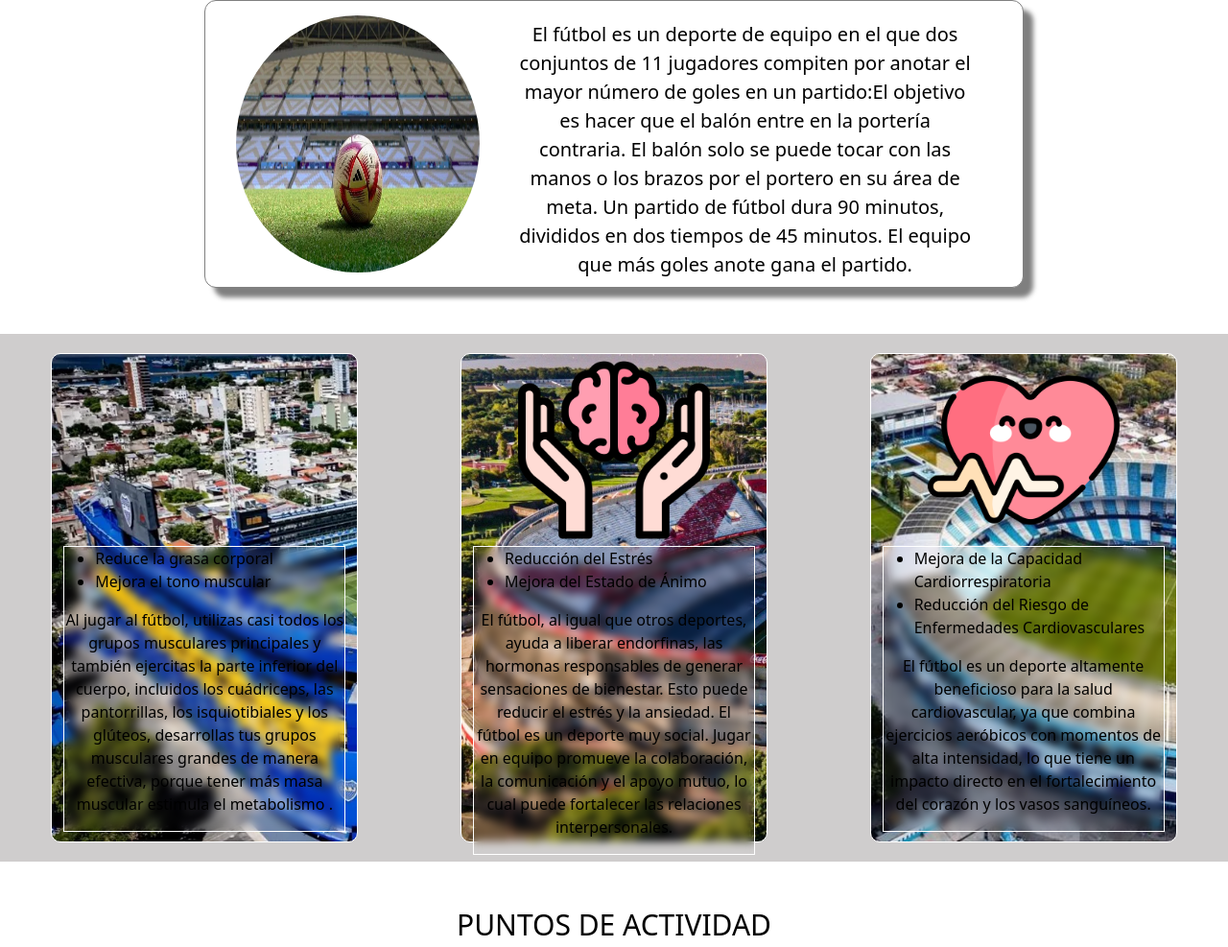
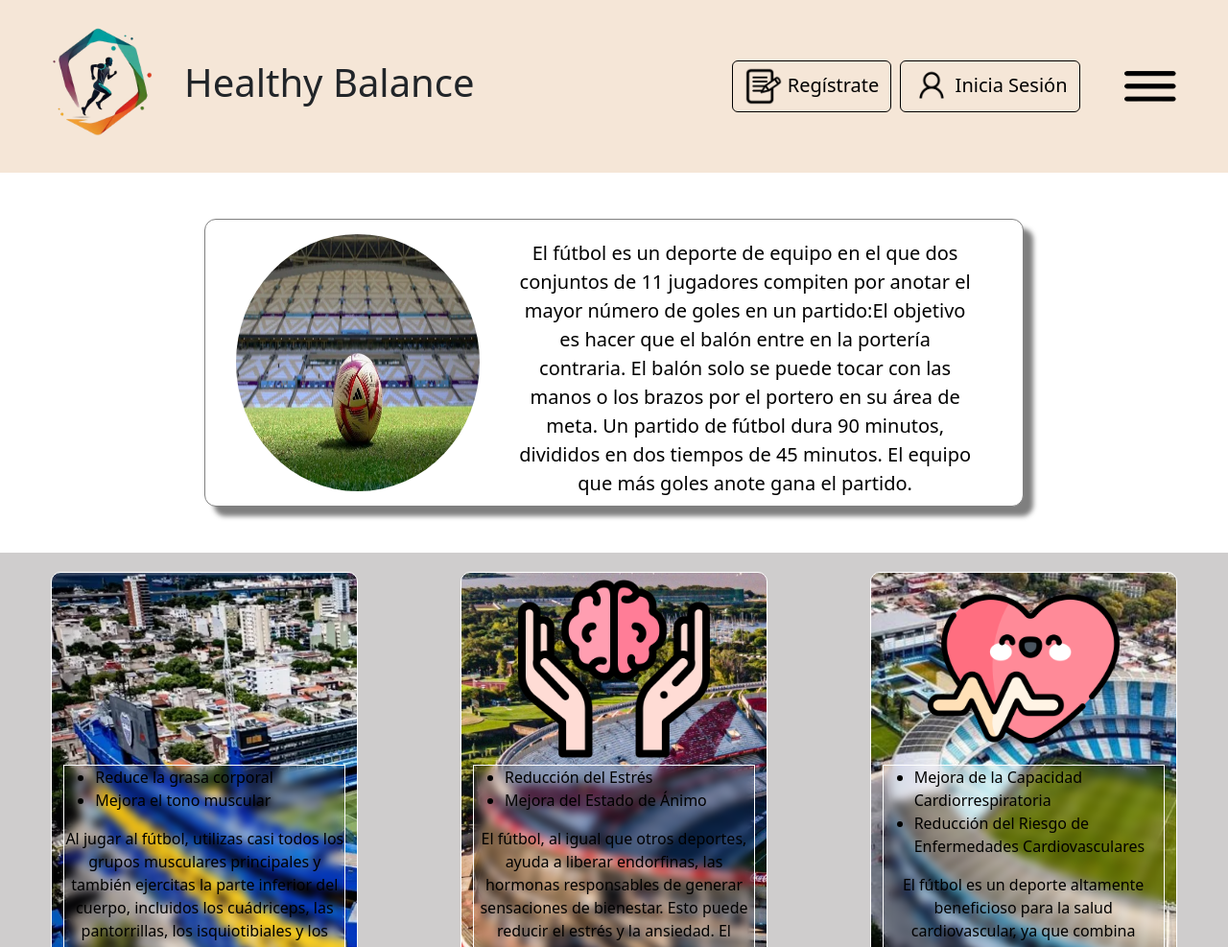
Before and after one commit to Nreale/Tp-Final, a website: page paginas/Futbol.html in a window 1280 px wide. Shown: the top 987 px of the page at 96% size. Drawn offline with nearby package versions, Linux system fonts and the light colour scheme.

Commit message:
menu futbol

```diff
--- a/paginas/Futbol.html
+++ b/paginas/Futbol.html
@@ -9,7 +9,30 @@
     <title>Deporte - Futbol</title>
 </head>
 <body>
-    <main class="row container-fluid" id="margen">
+    <header class="row container-fluid" id="header">
+        <div class="logoP col-lg-7">
+            <img src="../assets/iconos/logo.png" alt="">
+            <h1>Healthy Balance</h1>
+        </div>
+        <div class="maslogos col-lg-5">
+            <button type="button" class="btn btn-outline-light"><img src="../assets/iconos/registro.png" alt=""><p>Regístrate</p></button>
+            <button type="button" class="btn btn-outline-light"><img src="../assets/iconos/sesion.png" alt=""><p>Inicia Sesión</p></button>
+            <a href="" data-bs-toggle="dropdown"><img class="menu" src="../assets/iconos/menu.png" alt=""></a>
+            <div class="dropdown-menu">
+                <a class="dropdown-item" href="">Inicio</a>
+                <a class="dropdown-item" href="">Nutricion</a>
+                <a class="dropdown-item" href="paginas/Futbol.html">Futbol</a>
+                <a class="dropdown-item" href="">Tenis</a>
+                <a class="dropdown-item" href="">Basket</a>
+                <a class="dropdown-item" href="">Voley</a>
+                <a class="dropdown-item" href="">Natacion</a>
+                <a class="dropdown-item" href="">Hockey</a>
+            </div>
+        </div>
+    </header>
+    <br>
+    <br>
+    <main class="row container-fluid main-tareta-Fut1" id="margen">
         <div class="col-lg-2">
 
         </div>
@@ -92,5 +115,6 @@
         </div>
     </div>
     <br>
+
 </body>
 </html>
--- a/scss/mainF.scss
+++ b/scss/mainF.scss
@@ -9,6 +9,54 @@
 #margen{
     margin: 0;
     padding: 0;
+}
+
+#header{
+    background-color: #f5e6d7;
+    margin: 0;
+    padding: 0;
+}
+
+.logoP{
+    display: flex;
+    align-items: center;
+    img{
+        width: 180px;
+        height: 180px;
+    }
+}
+
+.maslogos{
+    @extend .logoP;
+    justify-content: space-around;
+
+    img{
+        width: 40px;
+        height: 40px;
+    }
+    .menu{
+        width: 130px;
+        height: 60px;
+    }
+
+    button{
+        display: flex;
+        flex-direction: row;
+        justify-content: center;
+        align-items: center;
+        border: solid black 1px;
+        &:hover{
+            background: linear-gradient(to right, #0e788d85, #19ffff98);
+            border: solid #25645a 1px;
+            transform: translate(1.1,1.1px);
+        }
+
+        p{
+            font-size: 20px;
+            margin: 4px 0px 6px 5px;
+            color: black;
+        }
+    }
 }
 
 .contFut-text-parrafo{
```
Also changed, not shown: css/mainF.css.
